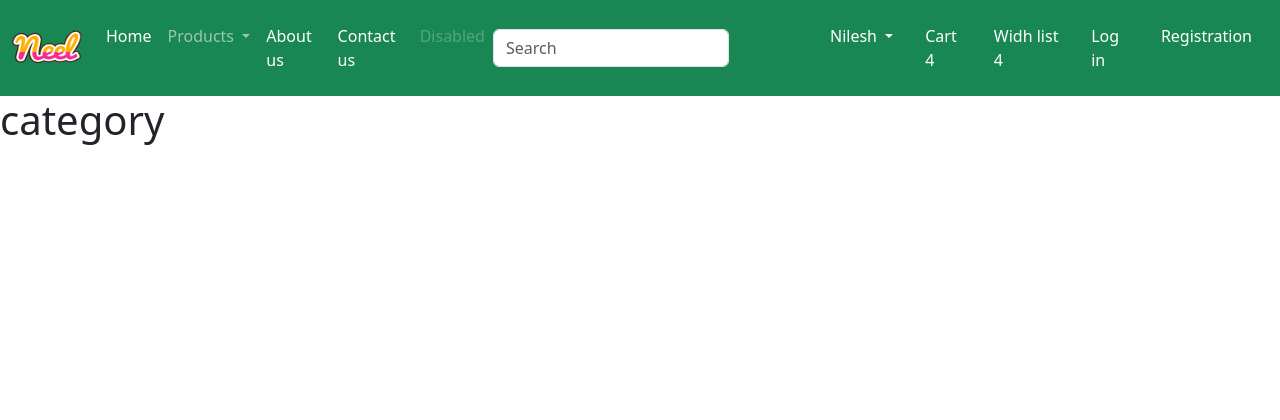
After one commit to MBAJERWAKAERIC/Ecommerce_django, a Django app: page /category/ in a window 1280 px wide. The commit adds this page. Shown: the top 420 px of the page. Run offline with Django 4.2, Linux system fonts and the light colour scheme.

Commit message:
category page update

```diff
--- a/ec/app/templates/app/base.html
+++ b/ec/app/templates/app/base.html
@@ -95,15 +95,7 @@
          </div>
 
          {% block banner-slider %} {% endblock banner-slider %}
-         {% block information %}<div class="container">
-          <div class="row bg-success text-center p-5 text-white border-bottom shadow">
-              <h1> Products </h1>
-              <small class="fs-5">
-                  Lorem ipsum dolor sit, amet consectetur adipisicing elit. Reprehenderit aliquid accusantium quidem quam voluptatum maxime illo ab ut perspiciatis repellendus? Neque aliquam architecto porro sed. Natus alias aspernatur perspiciatis odio deleniti minima cupiditate dolore sit amet! Eaque dolorem quidem deserunt excepturi veniam dignissimos laborum perferendis possimus animi, alias non sed molestiae? Praesentium dolores modi vero at veniam ipsam sit dignissimos, quisquam quas voluptatum alias iure obcaecati quibusdam impedit doloremque, fugiat ducimus tempore, ex tempora id! Quas, est minus! Ut magnam culpa ullam explicabo! Soluta, nihil facere suscipit possimus nam atque ullam ut exercitationem rerum veniam, nulla, est sit officiis modi?
-              </small>
-          </div>
-      </div>
-      {% endblock information %}
+         {% block information %}{% endblock information %}
          {% block main-content %} {% endblock main-content %}
          <footer class="containner-fluid fixed-bottom bg-success text-center p-2 mt-5">
             copyright : 2022 || developed by : MBAJE RWAKA RWAKA
--- /dev/null
+++ b/ec/app/templates/app/category.html
@@ -0,0 +1,9 @@
+{% extends 'app/base.html' %}
+{% load static %}
+{% block title %} MRE-soft | Category{% endblock title %}
+
+{% block main-content %}
+<h1>
+    category
+</h1>
+{% endblock main-content %}
--- a/ec/app/templates/app/home.html
+++ b/ec/app/templates/app/home.html
@@ -21,6 +21,8 @@
         </div>
     </div>
 {% endblock banner-slider %}
+
+{% block information %}
 <div class="container">
     <div class="row bg-success text-center p-5 text-white border-bottom shadow">
         <h1> Products </h1>
@@ -29,6 +31,7 @@
         </small>
     </div>
 </div>
+{% endblock information %}
 
 {% block main-content %}
     <div class="container">
--- a/ec/app/urls.py
+++ b/ec/app/urls.py
@@ -1,5 +1,7 @@
 from django.urls import path
 from  . import views
+
 urlpatterns = [
     path("", views.home),
+    path("category/", views.CategoryView.as_view(),name="category"),
 ]
--- a/ec/app/views.py
+++ b/ec/app/views.py
@@ -1,5 +1,12 @@
+from urllib import request
+from django.http import HttpResponse
 from django.shortcuts import render
+from django.views import View
 
 # Create your views here.
 def home(request):
     return render(request, 'app/home.html')
+
+class CategoryView(View):
+    def get(self, request):
+        return render(request, 'app/category.html')
```
